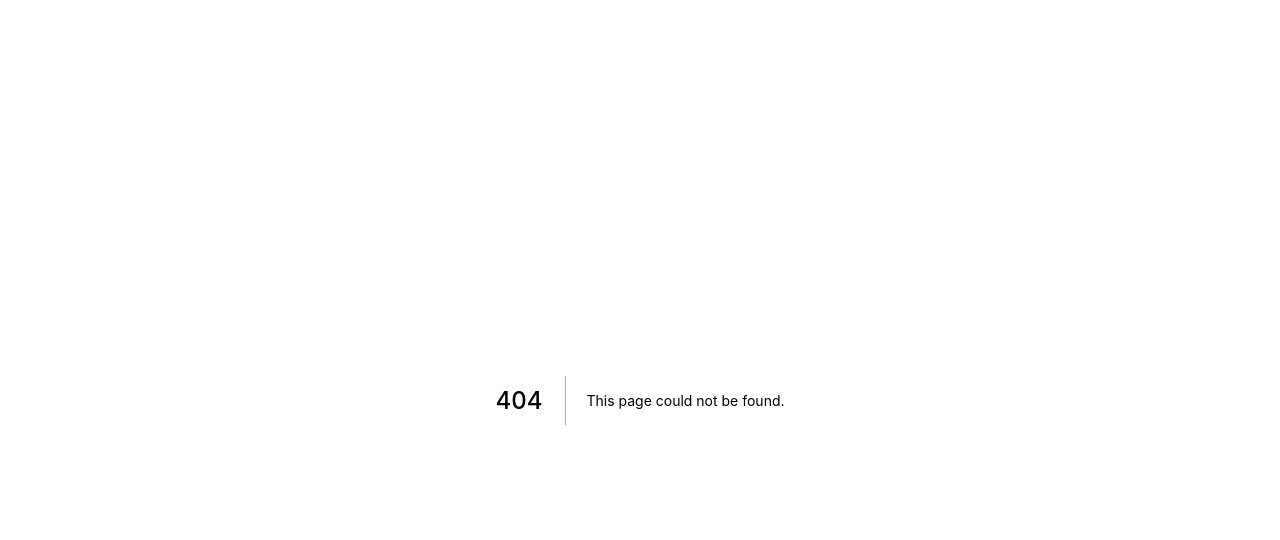
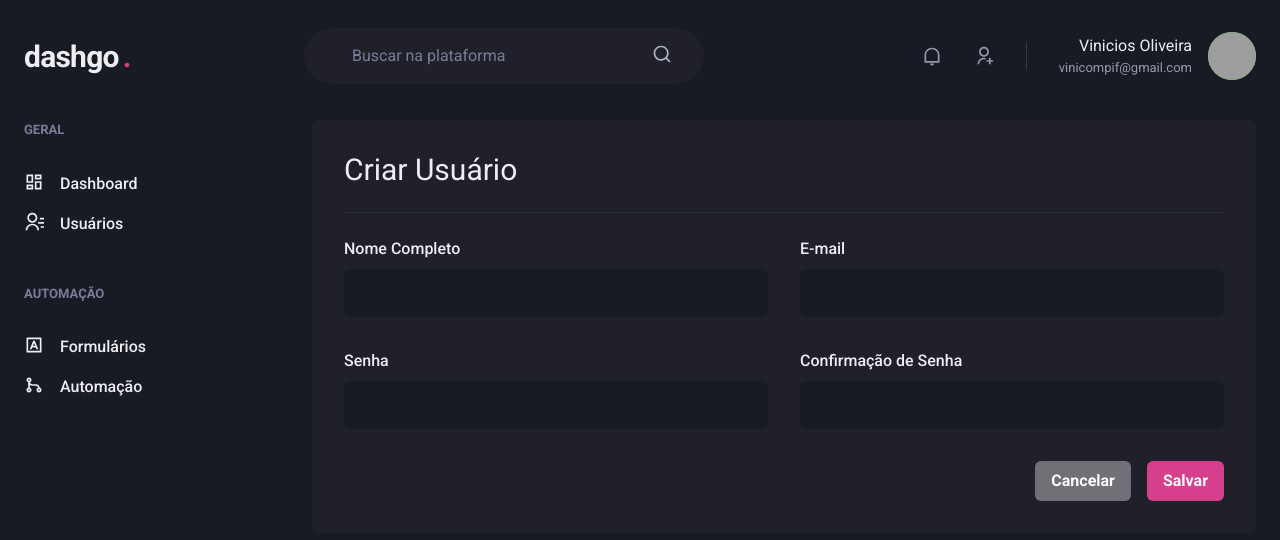
Before and after one commit to viniciosComerciante/renata-dashboard, a Next.js app: page /users/create in a window 1280 px wide. Before the commit this address had no page. Shown: the top 540 px of the page. Built offline with nearby package versions, Linux system fonts and the light colour scheme; grey boxes are pictures that could not be loaded.

Commit message:
feat: Create User Screen

```diff
--- /dev/null
+++ b/src/pages/users/create.tsx
@@ -0,0 +1,50 @@
+import {
+  Box,
+  Button,
+  Divider,
+  Flex,
+  Heading,
+  HStack,
+  SimpleGrid,
+  VStack,
+} from "@chakra-ui/react";
+import { Input } from "../../components/Form/Input";
+import Header from "../../components/Header";
+import { SideBar } from "../../components/Sidebar";
+
+export default function CreateUser() {
+  return (
+    <Box>
+      <Header></Header>
+      <Flex w="100%" my="6" maxWidth={1480} mx="auto" px="6">
+        <SideBar></SideBar>
+        <Box flex="1" borderRadius={8} bg="gray.800" padding="8">
+          <Heading size="lg" fontWeight="normal">
+            Criar Usuário
+          </Heading>
+          <Divider my="6" borderColor="gray.700"></Divider>
+          <VStack spacing="8">
+            <SimpleGrid minChildWidth="240px" spacing="8" width="100%">
+              <Input name="name" label="Nome Completo"></Input>
+              <Input name="email" type="email" label="E-mail"></Input>
+            </SimpleGrid>
+            <SimpleGrid minChildWidth="240px" spacing="8" width="100%">
+              <Input name="password" type="password" label="Senha"></Input>
+              <Input
+                name="password_confirmation"
+                type="password"
+                label="Confirmação de Senha"
+              ></Input>
+            </SimpleGrid>
+          </VStack>
+          <Flex mt="8" justify="flex-end">
+            <HStack spacing="4">
+              <Button colorScheme="whiteAlpha">Cancelar</Button>
+              <Button colorScheme="pink">Salvar</Button>
+            </HStack>
+          </Flex>
+        </Box>
+      </Flex>
+    </Box>
+  );
+}
```
